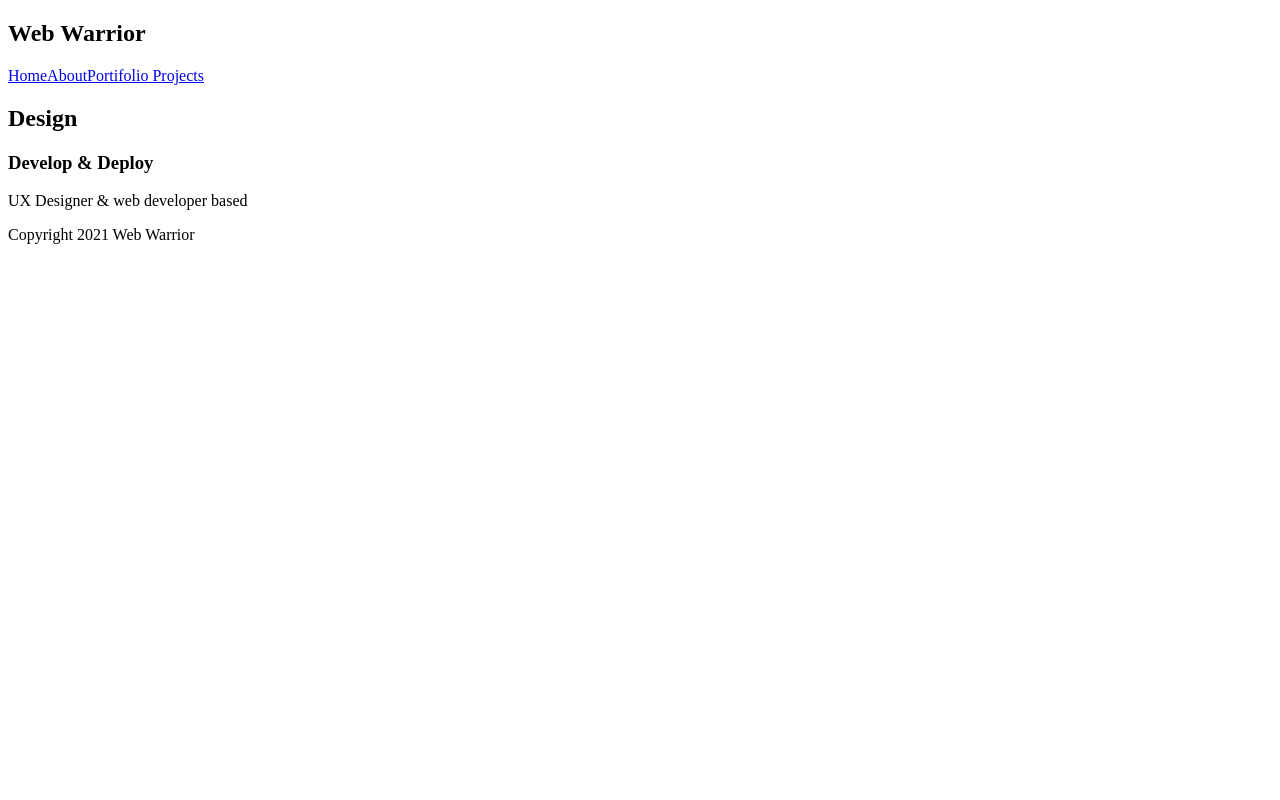
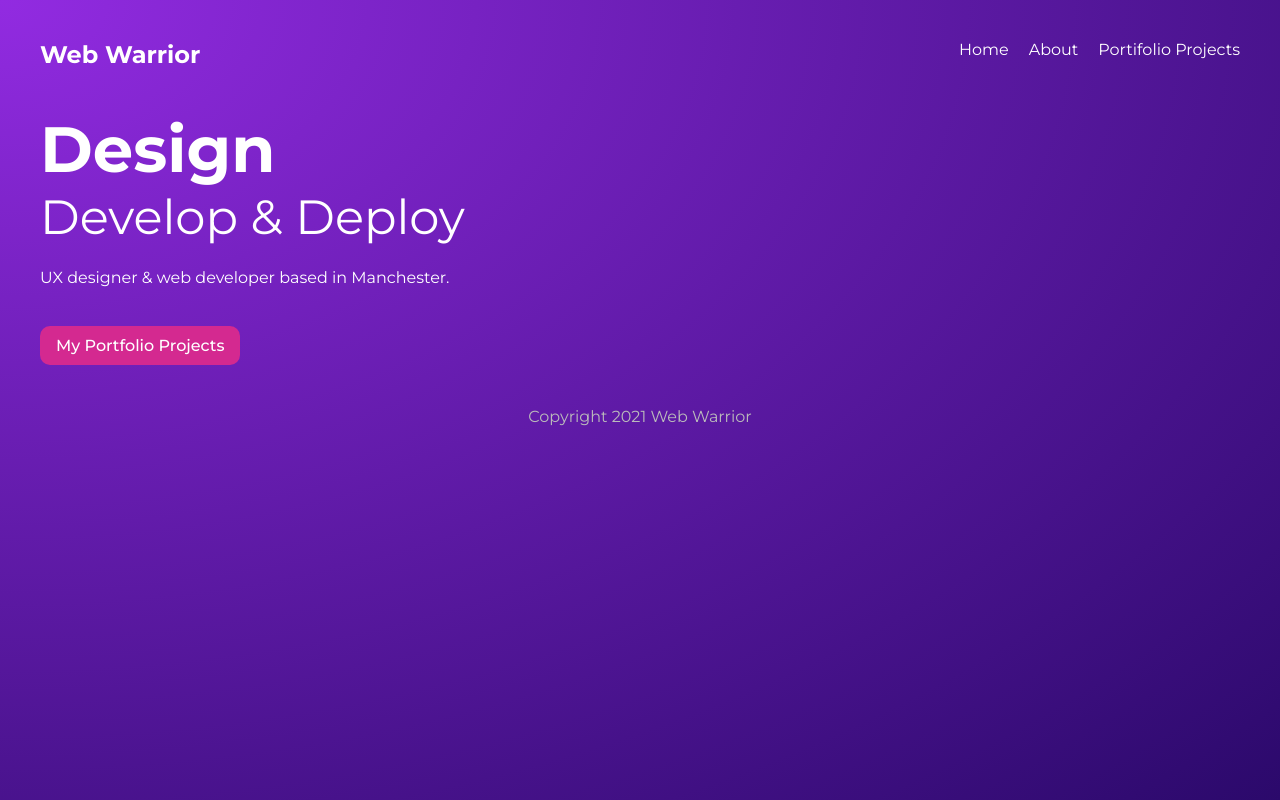
Before and after one commit to rlinsdev/Gatsby, a Gatsby site: page / in a window 1280 px wide. Built offline with nearby package versions, Linux system fonts and the light colour scheme; Gatsby itself is replaced by a stand-in of ours.

Commit message:
Styling components

```diff
--- a/src/components/Layout.js
+++ b/src/components/Layout.js
@@ -1,5 +1,6 @@
 import React from 'react'
 import Navbar from './Navbar'
+import '../styles/global.css'
 
 export default function Layout({children}) {
   return (
--- a/src/pages/index.js
+++ b/src/pages/index.js
@@ -1,14 +1,18 @@
 import React from "react"
+import { Link } from 'gatsby'
 import Layout from "../components/Layout"
+// import styles from '../styles/home.module.css'
+import * as styles from '../styles/home.module.css'
 
 export default function Home() {
   return (
     <Layout>
-      <section>
+      <section className={styles.header}>
         <div>
           <h2>Design</h2>
           <h3>Develop & Deploy</h3>
-          <p>UX Designer & web developer based</p>
+          <p>UX designer & web developer based in Manchester.</p>
+          <Link className={styles.btn} to="/projects">My Portfolio Projects</Link>
         </div>
       </section>
     </Layout>
--- a/src/pages/projects/index.js
+++ b/src/pages/projects/index.js
@@ -1,10 +1,11 @@
 import React from 'react'
 import Layout from '../../components/Layout'
+import * as styles from '../../styles/projects.module.css'
 
 export default function Project() {
   return (
     <Layout>
-      <div>
+      <div className={styles.portfolio}>
         <h1>Index page of path Project</h1>
       </div>
     </Layout>
--- /dev/null
+++ b/src/styles/global.css
@@ -0,0 +1,50 @@
+@import url('https://fonts.googleapis.com/css2?family=Montserrat:wght@300;400;500;700&display=swap');
+
+* {
+  margin: 0;
+  padding: 0;
+  text-decoration: none;
+  font-family: "Montserrat";
+  color: white;
+}
+html, body {
+  min-height: 100%;
+}
+body {
+  background: radial-gradient(at top left, rgba(146,43,225,1) 0%, rgba(43,9,107,1) 100%);
+  background-repeat: no-repeat;
+}
+p {
+  margin: 16px auto;
+  line-height: 1.5em;
+}
+
+/* layout & nav */
+.layout {
+  max-width: 1200px;
+  margin: 0 auto;
+}
+nav {
+  display: grid;
+  grid-template-columns: 1fr 1fr;
+  margin: 40px auto;
+}
+nav .links {
+  display: inline-block;
+  text-align: right;
+}
+nav a {
+  display: inline-block;
+  margin-left: 20px;
+  font-weight: 400;
+  padding-bottom: 8px;
+  border-bottom: 3px solid transparent;
+}
+nav a:hover {
+  border-color: white;
+}
+footer p{
+  text-align: center;
+  color: #bbb;
+  margin: 40px auto;
+}
--- /dev/null
+++ b/src/styles/home.module.css
@@ -0,0 +1,22 @@
+.header {
+  display: grid;
+  grid-template-columns: 1fr 1fr;
+  grid-gap: 40px;
+  align-items: center;
+}
+.header h2 {
+  font-size: 4em;
+}
+.header h3 {
+  font-size: 3em;
+  font-weight: 400;
+  margin-bottom: 20px;
+}
+.btn {
+  display: inline-block;
+  background: #D42990;
+  padding: 10px 16px;
+  border-radius: 10px;
+  margin-top: 20px;
+  font-weight: 500;
+}
```
Also changed, not shown: src/styles/projects.module.css (added, +11 -0 lines).
